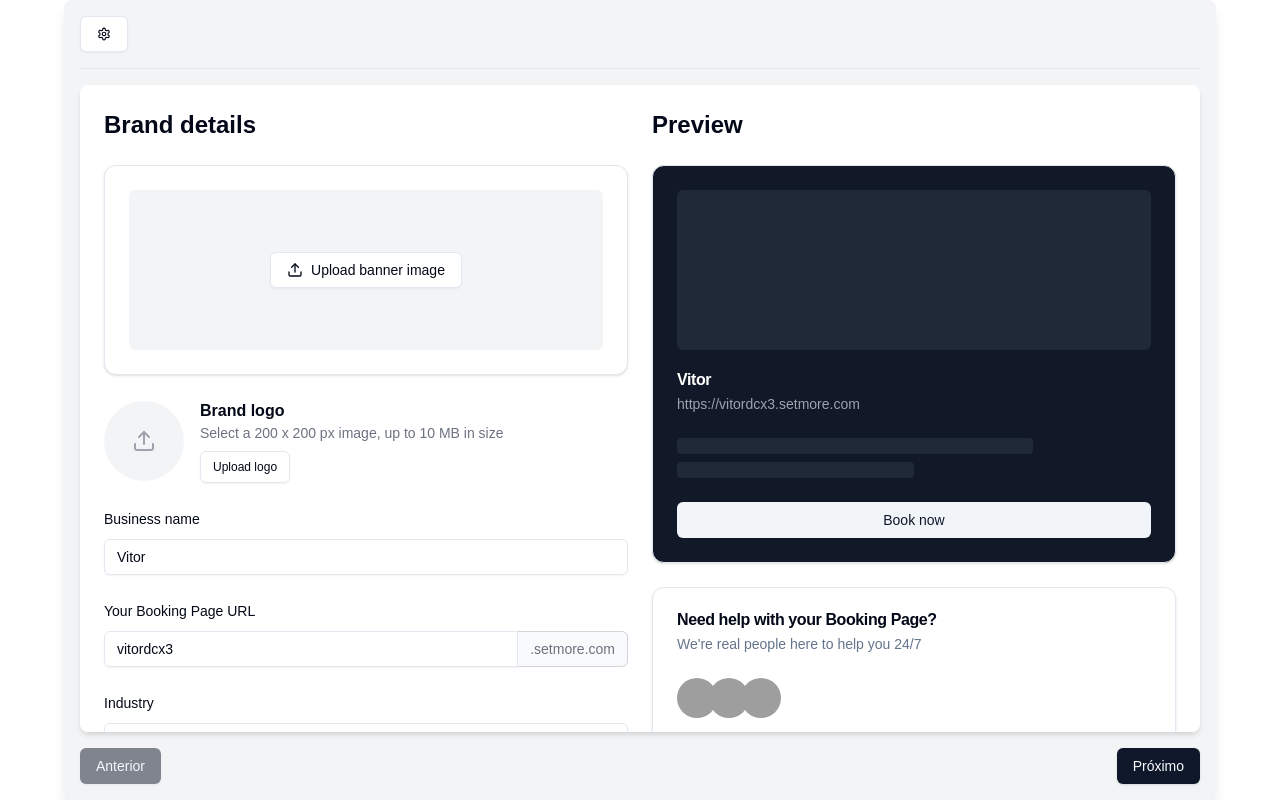
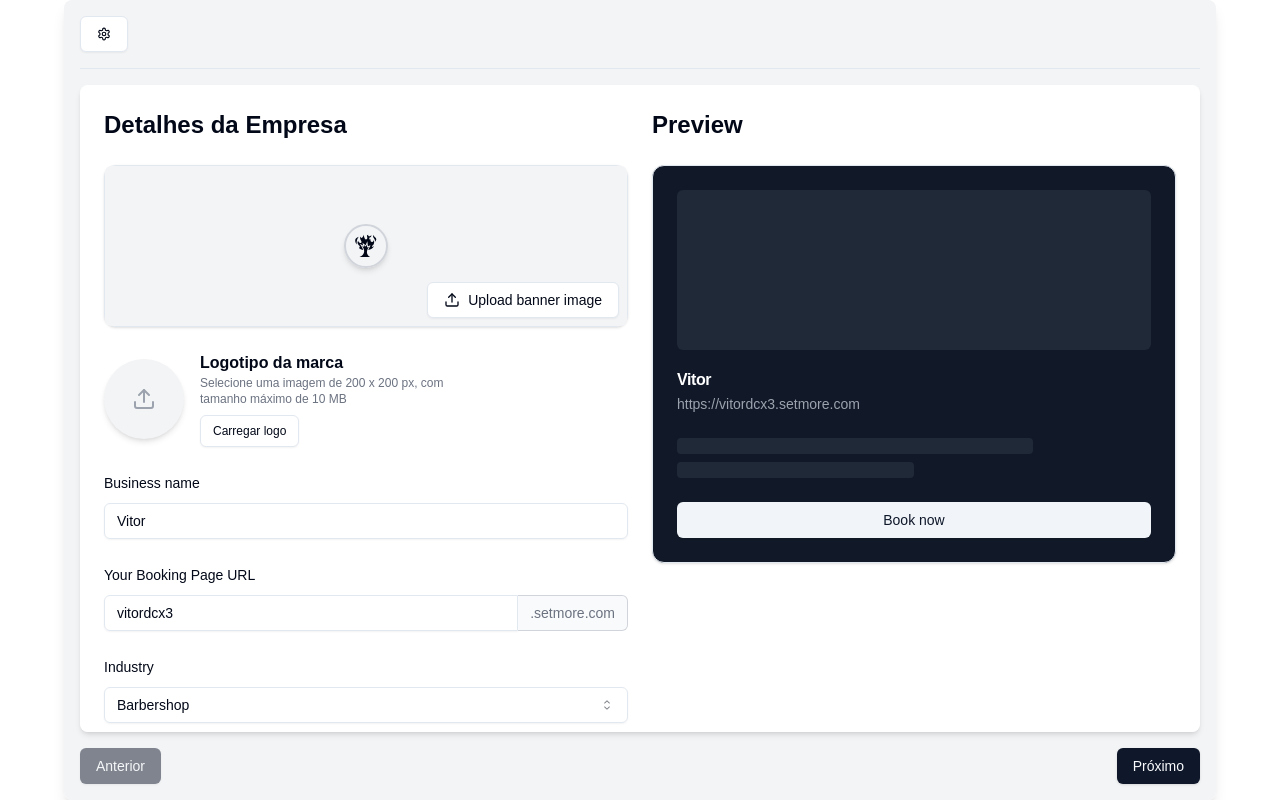
Before and after one commit to mynute-app/mynute-next, a Next.js app: page / in a window 1280 px wide. Built offline with nearby package versions, Linux system fonts and the light colour scheme; data requests are answered from the project's data file; grey boxes are pictures that could not be loaded.

Commit message:
feature: ajustado o Enterprise para um novo layout

```diff
--- a/src/components/form/Enterprise.tsx
+++ b/src/components/form/Enterprise.tsx
@@ -22,7 +22,7 @@ import {
   CardTitle,
 } from "@/components/ui/card";
 import { Avatar, AvatarFallback, AvatarImage } from "@/components/ui/avatar";
-
+import { GiBurningTree } from "react-icons/gi";
 export default function BrandDetailsForm() {
   const [businessName, setBusinessName] = useState("Vitor");
   const [bookingUrl, setBookingUrl] = useState("vitordcx3");
@@ -32,12 +32,18 @@ export default function BrandDetailsForm() {
     <div className="container mx-auto ">
       <div className="grid gap-6 md:grid-cols-2">
         <div>
-          <h2 className="text-2xl font-bold mb-6">Brand details</h2>
+          <h2 className="text-2xl font-bold mb-6">Detalhes da Empresa</h2>
           <div className="space-y-6">
             <Card>
-              <CardContent className="pt-6">
-                <div className="flex items-center justify-center h-40 bg-gray-100 rounded-md">
-                  <Button variant="outline">
+              <CardContent className="p-0 relative">
+                <div className="flex items-center justify-center h-40 bg-gray-100 rounded-md ">
+                  <div className="border-2  rounded-full border-gray-300 p-2 shadow-md">
+                    <GiBurningTree className="size-6 " />
+                  </div>
+                  <Button
+                    variant="outline"
+                    className="absolute bottom-2 right-2 rounded-md shadow-sm"
+                  >
                     <Upload className="mr-2 h-4 w-4" /> Upload banner image
                   </Button>
                 </div>
@@ -45,16 +51,17 @@ export default function BrandDetailsForm() {
             </Card>
 
             <div className="flex items-center space-x-4">
-              <div className="w-20 h-20 bg-gray-100 rounded-full flex items-center justify-center">
+              <div className="w-20 h-20 bg-gray-100 rounded-full flex items-center justify-center shadow-md">
                 <Upload className="h-6 w-6 text-gray-400" />
               </div>
               <div>
-                <h3 className="font-semibold">Brand logo</h3>
-                <p className="text-sm text-gray-500">
-                  Select a 200 x 200 px image, up to 10 MB in size
+                <h3 className="font-semibold">Logotipo da marca</h3>
+                <p className="text-xs text-gray-500">
+                  Selecione uma imagem de 200 x 200 px, com <br /> tamanho
+                  máximo de 10 MB
                 </p>
                 <Button variant="outline" size="sm" className="mt-2">
-                  Upload logo
+                  Carregar logo{" "}
                 </Button>
               </div>
             </div>
@@ -130,7 +137,7 @@ export default function BrandDetailsForm() {
               </Button>
             </CardFooter>
           </Card>
-
+{/*
           <Card className="mt-6">
             <CardHeader>
               <CardTitle>Need help with your Booking Page?</CardTitle>
@@ -159,7 +166,7 @@ export default function BrandDetailsForm() {
                 Connect with us
               </Button>
             </CardFooter>
-          </Card>
+          </Card> */}
         </div>
       </div>
     </div>
```
